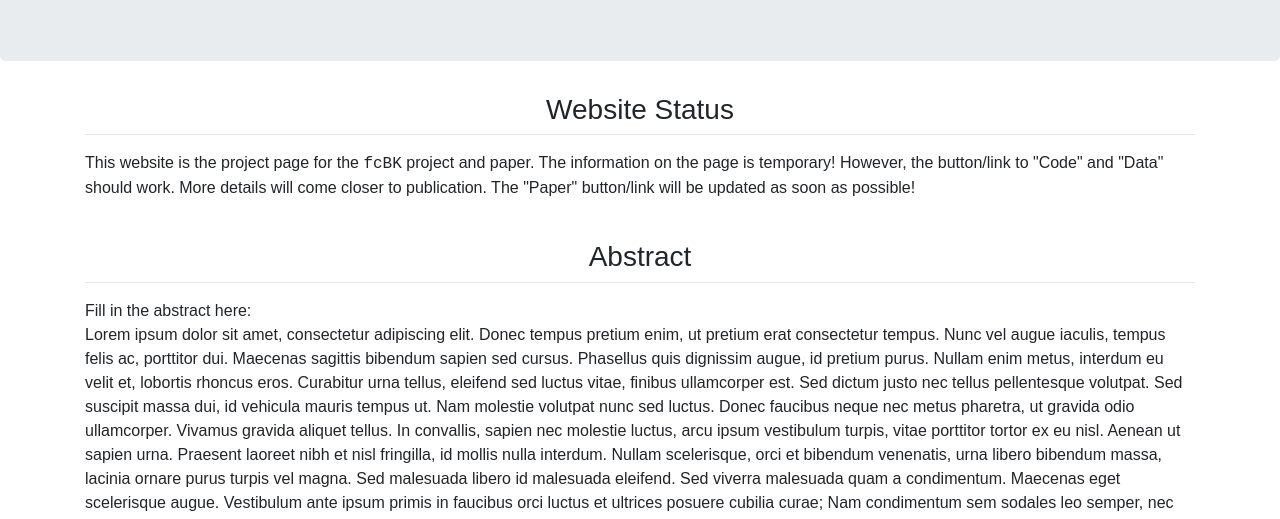
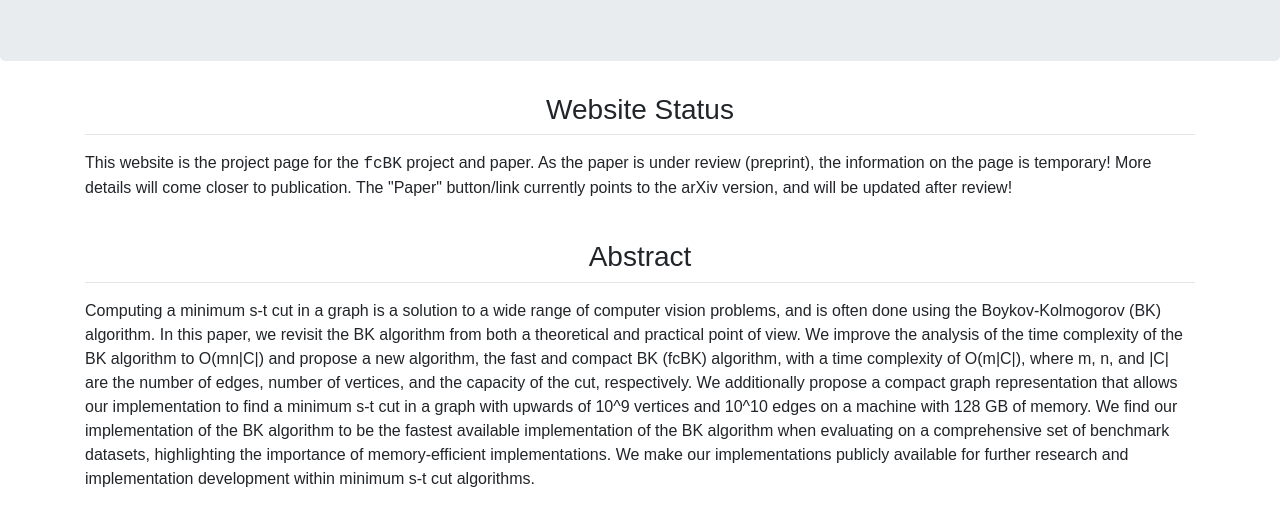
Before and after one commit to fcBK-maxflow/fcBK-maxflow.github.io, a plain HTML site: page index.html in a window 1280 px wide. Shown: the part 391-910 px from the top of the page. Drawn offline with nearby package versions, Linux system fonts and the light colour scheme.

Commit message:
Update abstract and paper link

```diff
--- a/index.html
+++ b/index.html
@@ -31,7 +31,7 @@
 
             <div class="row justify-content-center">
               <div class="column">
-                  <p class="mb-5"><a class="btn btn-large btn-light" href="https://fcbk-maxflow.github.io/" role="button" target="_blank">
+                  <p class="mb-5"><a class="btn btn-large btn-light" href="https://doi.org/10.48550/arXiv.2605.13402" role="button" target="_blank">
                     <i class="fa fa-file"></i> Paper</a> </p>
               </div>
               <div class="column">
@@ -56,7 +56,7 @@
         <div class="col-12 text-center">
           <h3>Website Status</h3>
             <hr style="margin-top:0px">
-              <p class="text-left"> This website is the project page for the <tt>fcBK</tt> project and paper. The information on the page is temporary! However, the button/link to "Code" and "Data" should work. More details will come closer to publication. The "Paper" button/link will be updated as soon as possible! </p>
+              <p class="text-left"> This website is the project page for the <tt>fcBK</tt> project and paper. As the paper is under review (preprint), the information on the page is temporary! More details will come closer to publication. The "Paper" button/link currently points to the arXiv version, and will be updated after review! </p>
         </div>
       </div>
     </div>
@@ -71,7 +71,7 @@
         <div class="col-12 text-center">
           <h3>Abstract</h3>
             <hr style="margin-top:0px">
-              <p class="text-left"> Fill in the abstract here: <br>Lorem ipsum dolor sit amet, consectetur adipiscing elit. Donec tempus pretium enim, ut pretium erat consectetur tempus. Nunc vel augue iaculis, tempus felis ac, porttitor dui. Maecenas sagittis bibendum sapien sed cursus. Phasellus quis dignissim augue, id pretium purus. Nullam enim metus, interdum eu velit et, lobortis rhoncus eros. Curabitur urna tellus, eleifend sed luctus vitae, finibus ullamcorper est. Sed dictum justo nec tellus pellentesque volutpat. Sed suscipit massa dui, id vehicula mauris tempus ut. Nam molestie volutpat nunc sed luctus. Donec faucibus neque nec metus pharetra, ut gravida odio ullamcorper. Vivamus gravida aliquet tellus. In convallis, sapien nec molestie luctus, arcu ipsum vestibulum turpis, vitae porttitor tortor ex eu nisl. Aenean ut sapien urna. Praesent laoreet nibh et nisl fringilla, id mollis nulla interdum. Nullam scelerisque, orci et bibendum venenatis, urna libero bibendum massa, lacinia ornare purus turpis vel magna. Sed malesuada libero id malesuada eleifend. Sed viverra malesuada quam a condimentum. Maecenas eget scelerisque augue. Vestibulum ante ipsum primis in faucibus orci luctus et ultrices posuere cubilia curae; Nam condimentum sem sodales leo semper, nec commodo eros mattis. Maecenas et venenatis urna, sed tincidunt odio. Vivamus volutpat viverra egestas. Nullam quis eros maximus mauris condimentum porta. </p>
+              <p class="text-left"> Computing a minimum s-t cut in a graph is a solution to a wide range of computer vision problems, and is often done using the Boykov-Kolmogorov (BK) algorithm. In this paper, we revisit the BK algorithm from both a theoretical and practical point of view. We improve the analysis of the time complexity of the BK algorithm to O(mn|C|) and propose a new algorithm, the fast and compact BK (fcBK) algorithm, with a time complexity of O(m|C|), where m, n, and |C| are the number of edges, number of vertices, and the capacity of the cut, respectively. We additionally propose a compact graph representation that allows our implementation to find a minimum s-t cut in a graph with upwards of 10^9 vertices and 10^10 edges on a machine with 128 GB of memory. We find our implementation of the BK algorithm to be the fastest available implementation of the BK algorithm when evaluating on a comprehensive set of benchmark datasets, highlighting the importance of memory-efficient implementations. We make our implementations publicly available for further research and implementation development within minimum s-t cut algorithms. </p>
         </div>
       </div>
     </div>
```
